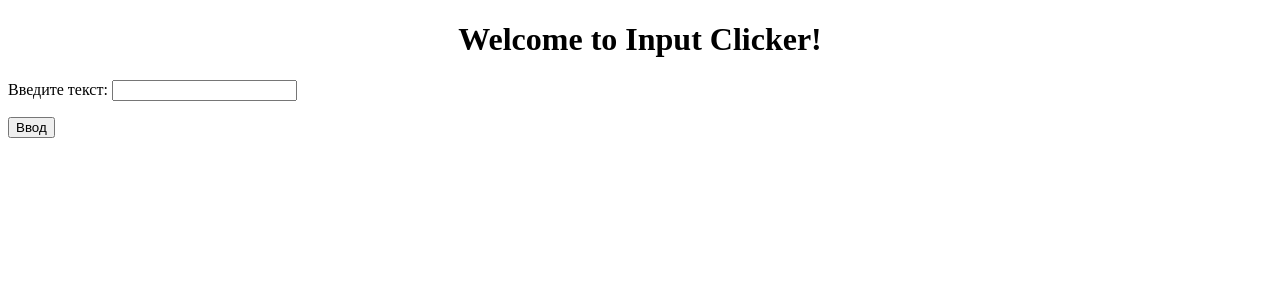
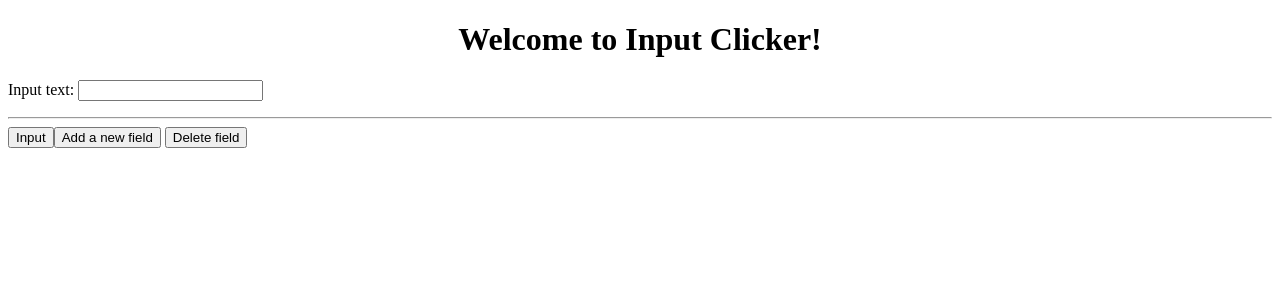
Before and after one commit to Dudets-ink/Multiplying-objects-JS-Django, a Django app: page / in a window 1280 px wide. Shown: the top 300 px of the page. Run offline with Django 4.2, Linux system fonts and the light colour scheme.

Commit message:
Добавил дин. добавление полей

```diff
--- a/input_pages/forms.py
+++ b/input_pages/forms.py
@@ -3,5 +3,7 @@ from django import forms
 class InputForm(forms.Form):
     """Text input form"""
 
-    input_field = forms.CharField(max_length=200, label='Введите текст')
-    widgets = {'input_field': forms.Textarea()}
+    input_field = forms.CharField(max_length=20, label='Input text:')
+    input_field.widget.attrs['required'] = 'required'
+
+InputFormset = forms.formset_factory(InputForm)
--- a/input_pages/templates/index.html
+++ b/input_pages/templates/index.html
@@ -1,9 +1,31 @@
 {% extends 'base.html' %}
+{% load static %}
 
 {% block content %}
+    <link rel="stylesheet" href="{% static 'index.css' %}">
+    <script type="text/javascript" src="{% static 'index.js' %}"></script>
+
     <form method="POST">
         {% csrf_token %}
-        {{ form.as_p }}
-        <button type="submit" name="input">Ввод</input>
-    </form>
+        {{ formset.management_form }}
+        <div id="input-form">
+            {% for input_form in formset%}
+                <div class="input-class">
+                    <p class='input-class' > {{ input_form.as_p }}</p>
+                </div>
+            {% endfor %}
+        </div>
+
+            <hr>
+            <button type="submit" name="input">Input</input>
+            <button type="button" id="buttonAddForm" >Add a new field</button>
+            <button type="button" id="removeForm">Delete field</button>
+        </form>
+
+    <div id='empty-input' class='hidden'>{{formset.empty_form}}</div>
+    <div id='total-formsets' class='hidden'>{{formset.total_form_count}}</div>
+
+    <script>
+        addForm();
+    </script>
 {% endblock content %}
--- a/input_pages/views.py
+++ b/input_pages/views.py
@@ -1,20 +1,28 @@
 from django.shortcuts import render, redirect
-from .forms import InputForm
+from .forms import InputForm, InputFormset
 from .models import DataModel
 # Create your views here.
 
 def index(request):
     """"""
 
+    model_data = {}
+
     if request.method == 'POST':
-        input_form = InputForm(data = request.POST)
-        if input_form.is_valid():
-            data = DataModel(data={'data':input_form.data.get('input_field')})
-            data.save()
+        print(request.POST)
+        formset = InputFormset(data = request.POST)
+        if  formset.is_valid():
+            for key, value in formset.data.items():
+                if 'input_field' in key:
+                    model_data[f'{key}'] = value
+            formset_model= DataModel(data = model_data)
+            formset_model.save()
             return redirect('/')
-    else:
-        input_form = InputForm()
+        else:
+            print(formset.non_form_errors())
 
-    context = {'form': input_form}
+    formset = InputFormset()
+
+    context = {'formset': formset}
 
     return render(request, 'index.html', context)
--- /dev/null
+++ b/static/index.css
@@ -0,0 +1,7 @@
+.hidden {
+    visibility: hidden;
+}
+
+.input-class {
+    margin-bottom: 10px;
+}
--- a/static/index.js
+++ b/static/index.js
@@ -0,0 +1,17 @@
+function addForm(){
+    const button = document.getElementById('buttonAddForm');
+
+    button.addEventListener("click", function(){
+        const inputClass = document.getElementById('input-form');
+        const inputForm = document.getElementById('empty-input').cloneNode(true);
+        const currentFormCount = document.getElementsByClassName('input-class').length;
+        const totalFormsets = document.getElementById('total-formsets');
+        const regex = new RegExp('__prefix__', 'g')
+        inputForm.innerHTML = inputForm.innerHTML.replace(regex, currentFormCount-1)
+
+        inputForm.setAttribute('class', 'input-class');
+        inputForm.setAttribute('id', `form-${currentFormCount}`);
+        inputClass.append(inputForm);
+        totalFormsets.setAttribute('value', currentFormCount)
+    });
+};
```
